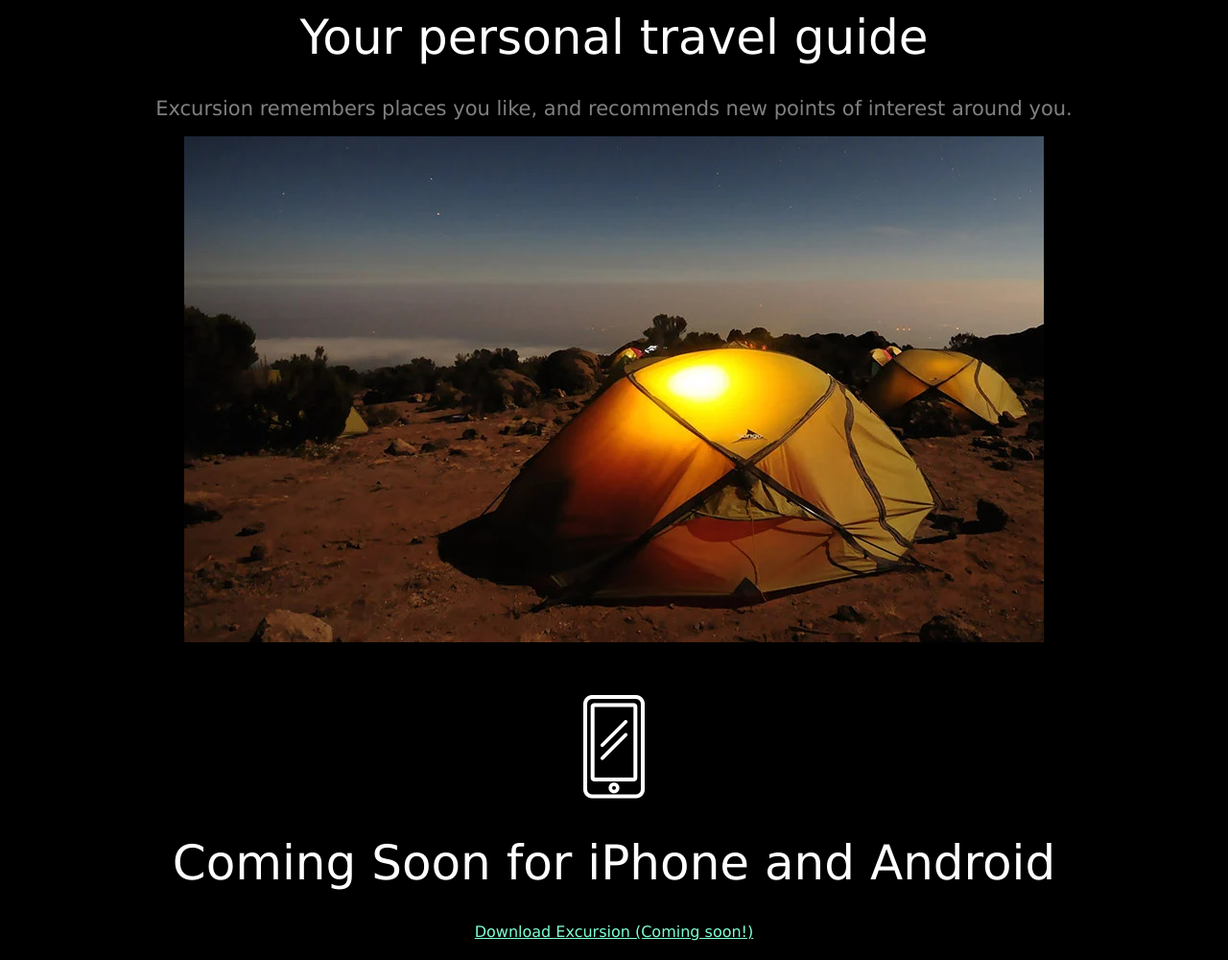
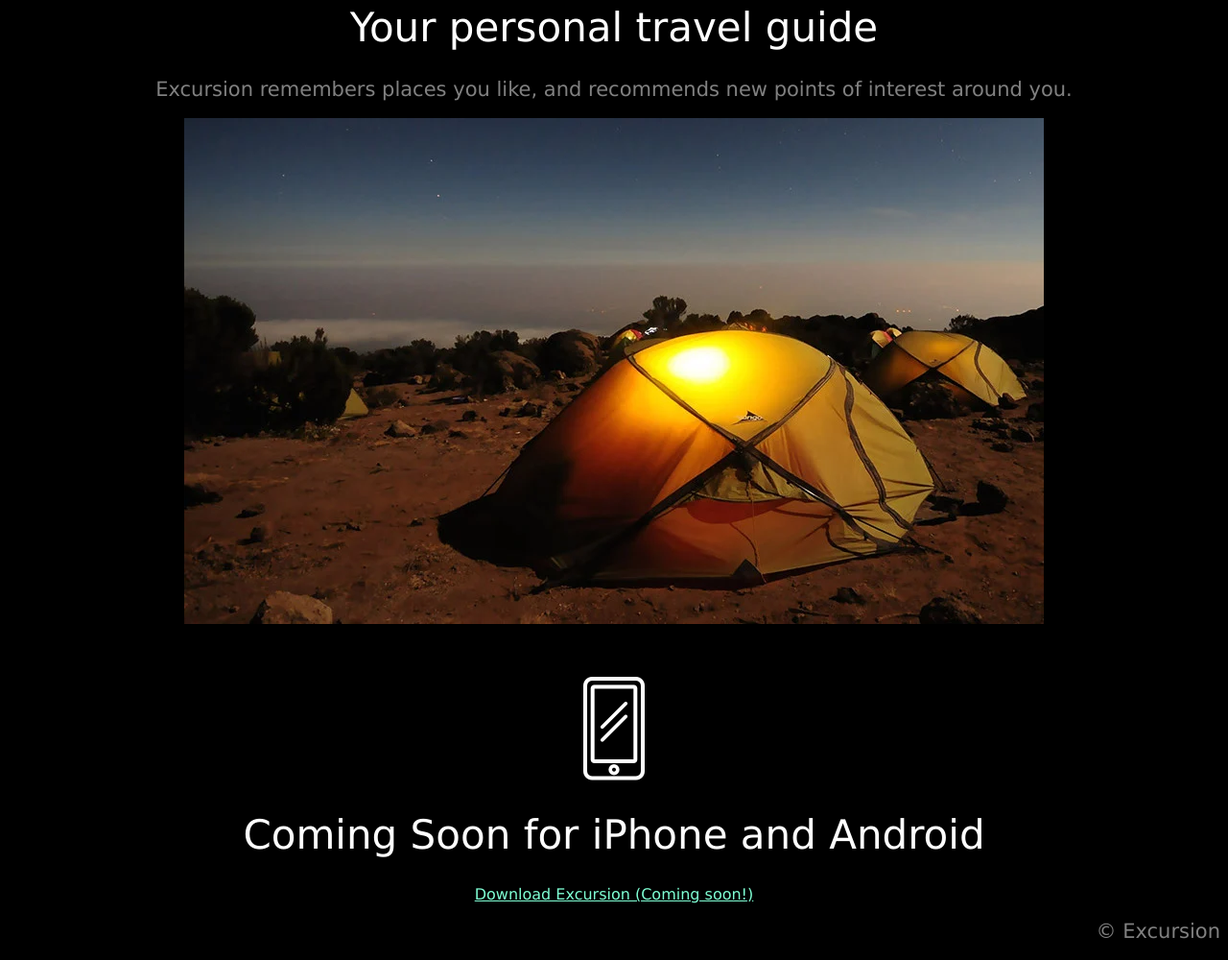
Before and after one commit to Snakpi/excursion, a plain HTML site: page index.html in a window 1280 px wide. Shown: the part 338-1338 px from the top of the page at 96% size. Drawn offline with Linux system fonts and the light colour scheme.

Commit message:
Added footer / copyright and changed some CSS rule sets

```diff
--- a/index.html
+++ b/index.html
@@ -4,15 +4,21 @@
     <link href='./resources/css/style.css' type=text/css rel='stylesheet'>
   </head>
   <body>
-  <h1>Discover hidden places in the world around you</h1>
+    <h1 class="first-header">Discover hidden places in the world around you</h1>
     <p><a href="#">Download Excursion (Coming soon!)</a></p>
-  <video src='resources/videos/excursion.mp4' autoplay>Video not rendered</video>
-  <h1>Your personal travel guide</h1>
-  <h2>Excursion remembers places you like, and recommends new points of interest around you.</h2>
-  <p><img src='resources/images/camp.webp'></p>
-  <br>
-  <p><img src='resources/images/phone.webp'></p>
-  <h1>Coming Soon for iPhone and Android</h1>
-  <p><a href='#'>Download Excursion (Coming soon!)</a></p>
+    <video src="resources/videos/excursion.mp4" autoplay>
+      Video not rendered
+    </video>
+    <h1 class="second-header">Your personal travel guide</h1>
+    <h2>
+      Excursion remembers places you like, and recommends new points of interest
+      around you.
+    </h2>
+    <p><img src="resources/images/camp.webp" /></p>
+    <br />
+    <p><img src="resources/images/phone.webp" /></p>
+    <h1 class="second-header">Coming Soon for iPhone and Android</h1>
+    <p><a href="#">Download Excursion (Coming soon!)</a></p>
+    <h2><footer>&#169 Excursion</footer></h2>
   </body>
 </html>
--- a/resources/css/style.css
+++ b/resources/css/style.css
@@ -5,8 +5,14 @@ html {
 }
 h1 {
   color: white;
+}
+.first-header {
   font-weight: normal;
   font-size: 50px;
+}
+.second-header {
+  font-weight: 300;
+  font-size: 42px;
 }
 h2 {
   font-size: 21px;
@@ -17,3 +23,7 @@ a {
   color: aquamarine;
   font-size: 16px;
 }
+footer {
+  text-align: right;
+  color: gray;
+}
```
Lines whose indentation alone changed are shown as unchanged.
